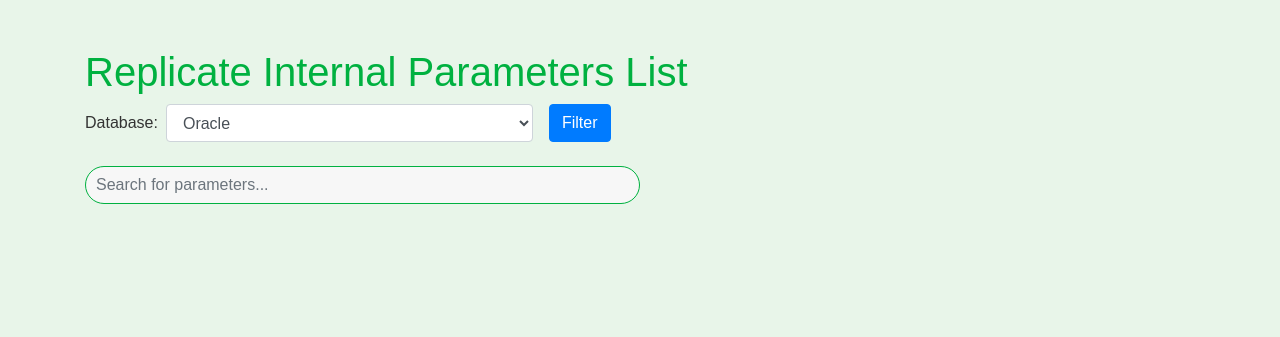
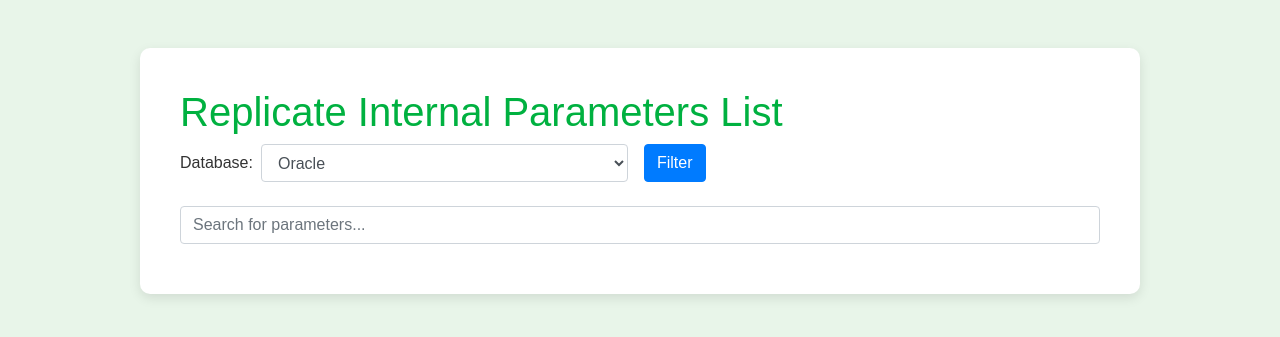
Before and after one commit to yoniyamin/dbpropsV2, a Flask app: page / in a window 1280 px wide. Shown: the top 337 px of the page. Run offline with Flask 3, Linux system fonts and the light colour scheme; some libraries are stand-ins or nearby versions.

Commit message:
fix top button and added container

```diff
--- a/static/styles.css
+++ b/static/styles.css
@@ -2,6 +2,17 @@ body {
     font-family: Arial, sans-serif;
     color: #333;
     background-color: #e8f5e9;
+}
+
+.container {
+    background-color: white;
+    padding: 40px;
+    border-radius: 10px;
+    box-shadow: 0 4px 12px rgba(0, 0, 0, 0.1);
+    width: 100%;
+    max-width: 1000px;
+    margin: 0 auto;
+    text-align: left;
 }
 
 h1 {
@@ -26,6 +37,7 @@ h1 {
     text-align: center;
     margin-top: 10px;
 }
+
 #goTopBtn {
     position: fixed;
     bottom: 20px;
--- a/templates/index.html
+++ b/templates/index.html
@@ -6,28 +6,6 @@
     <title>Replicate Internal Parameters List</title>
     <link href="https://maxcdn.bootstrapcdn.com/bootstrap/4.5.2/css/bootstrap.min.css" rel="stylesheet">
     <link href="/static/styles.css" rel="stylesheet">
-    <style>
-        .highlighted-param {
-            background-color: #f0e68c;
-        }
-        .search-bar {
-            width: 50%;
-            margin-bottom: 20px;
-            border-radius: 25px;
-            padding: 10px;
-            border: 1px solid #00b140;
-            background-color: #f7f7f7;
-        }
-        .matches-found {
-            margin-top: 10px;
-            font-size: 14px;
-            color: #00b140;
-            text-align: center;
-        }
-        .search-icons img {
-            margin-left: 10px;
-        }
-    </style>
 </head>
 <body>
     <div class="container mt-5">
@@ -96,7 +74,7 @@
                                 <a href="https://www.google.com/search?q={{ param_dict.name }}+Qlik+Replicate" target="_blank">
                                     <img src="/static/icons8-google-48.png" alt="Google" width="24">
                                 </a>
-                                <a href="https://community.qlik.com/t5/Search-the-Community/bd-p/qlikSearchUnify?searchString={{ param_dict.name }}&activeType=all&from=0&sortby=_score&orderBy=desc&pageNo=1&aggregations=%5B%7B%22type%22%3A%22Product_category_flat%22%2C%22filter%22%3A%5B%22Qlik+Replicate%22%5D%7D%5D&uid=cb43fd48-5178-11eb-8a9b-0242ac120002&resultsPerPage=10&exactPhrase=&withOneOrMore=&withoutTheWords=&pageSize=10&language=en&state=12&suCaseCreate=false" target="_blank">
+                                <a href="https://community.qlik.com/t5/Search-the-Community/bd-p/qlikSearchUnify?searchString={{ param_dict.name }}&activeType=all&from=0&sortby=_score&orderBy=desc&pageNo=1&aggregations=%5B%7B%22type%22%3A%22boardName%22%2C%22filter%22%3A%22Qlik+Replicate%22%5D%7D%5D" target="_blank">
                                     <img src="/static/qlik.48.png" alt="Qlik Community" width="24">
                                 </a>
                                 <button id="{{ section }}Expand{{ loop.index }}" class="btn btn-link" type="button" onclick="toggleExpand('{{ section }}Expand{{ loop.index }}', '{{ section }}Param{{ loop.index }}')" aria-expanded="false" aria-controls="{{ section }}Param{{ loop.index }}">
@@ -138,12 +116,31 @@
 
         </div>
     </div>
+    <!-- Go to Top Button -->
+    <button onclick="goToTop()" id="goTopBtn" class="btn btn-success">Top</button>
 
     <script src="https://code.jquery.com/jquery-3.5.1.slim.min.js"></script>
     <script src="https://cdn.jsdelivr.net/npm/bootstrap@4.5.2/dist/js/bootstrap.bundle.min.js"></script>
 
     <!-- Search and expand/collapse logic -->
     <script>
+        // When the user scrolls down 20px from the top of the document, show the button
+        window.onscroll = function() {scrollFunction()};
+
+        function scrollFunction() {
+            var goTopBtn = document.getElementById("goTopBtn");
+            if (document.body.scrollTop > 20 || document.documentElement.scrollTop > 20) {
+                goTopBtn.style.display = "block"; // Show the button when scrolled
+            } else {
+                goTopBtn.style.display = "none";  // Hide the button at the top
+            }
+        }
+
+        // Scroll to the top when the user clicks the button
+        function goToTop() {
+            window.scrollTo({top: 0, behavior: 'smooth'}); // Smooth scroll to top
+        }
+
         // Function to filter parameters by name or ui_name and highlight the matches
         function filterParams() {
             try {
@@ -234,26 +231,8 @@
                 console.error('Error in toggleExpand:', error);
             }
         }
-        // When the user scrolls down 20px from the top of the document, show the button
-window.onscroll = function() {scrollFunction()};
 
-function scrollFunction() {
-    var goTopBtn = document.getElementById("goTopBtn");
-    if (document.body.scrollTop > 20 || document.documentElement.scrollTop > 20) {
-        goTopBtn.style.display = "block";
-    } else {
-        goTopBtn.style.display = "none";
-    }
-}
-
-// When the user clicks on the button, scroll to the top of the document
-function goToTop() {
-    document.body.scrollTop = 0; // For Safari
-    document.documentElement.scrollTop = 0; // For Chrome, Firefox, IE, and Opera
-}
     </script>
-    <!-- Go to Top Button -->
-    <button onclick="scrollToTop()" id="goTopBtn" class="btn btn-success">Top</button>
 
 </body>
 </html>
```
